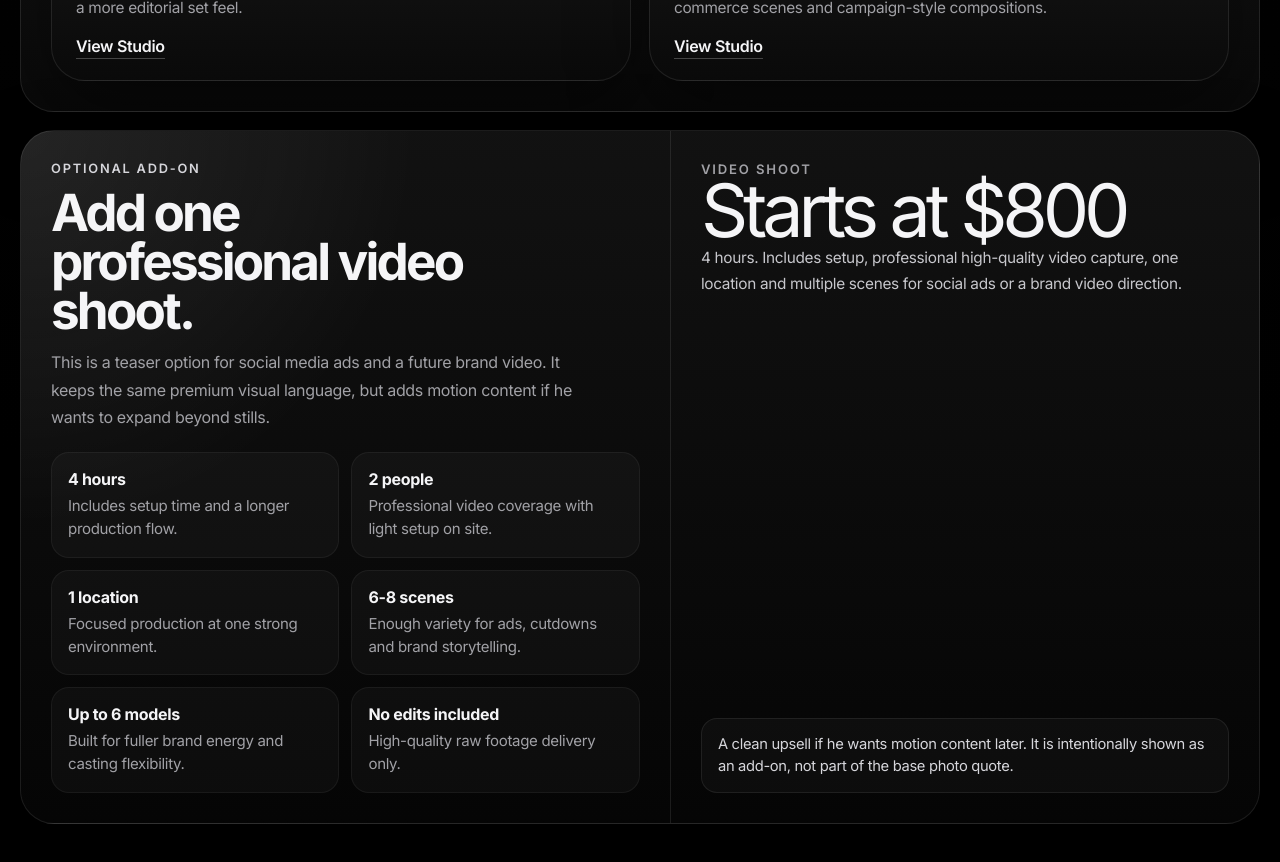
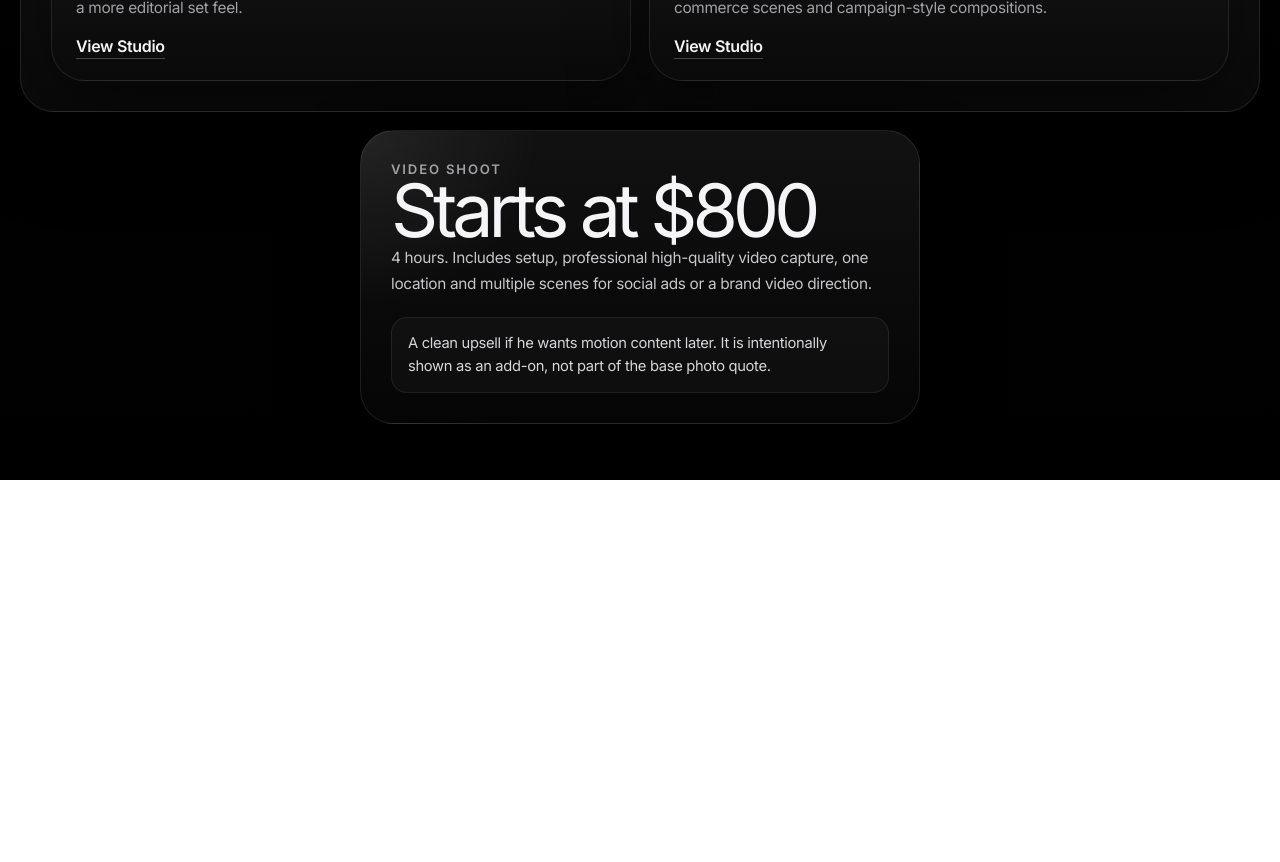
Before and after one commit to DanielSensual/Lottaquotesystem, a Next.js app: page / in a window 1280 px wide. Shown: the part 2760-3622 px from the top of the page. After the commit the page ends 3240 px from the top, so only its background shows below. Built offline with nearby package versions, Linux system fonts and the light colour scheme.

Commit message:
remove video details section, center pricing card

```diff
--- a/app/page.module.css
+++ b/app/page.module.css
@@ -403,6 +403,13 @@
     linear-gradient(180deg, rgba(18, 18, 18, 0.98), rgba(5, 5, 5, 0.98));
 }
 
+.videoCardCentered {
+  grid-template-columns: 1fr;
+  max-width: 560px;
+  margin-left: auto;
+  margin-right: auto;
+}
+
 .videoCopy,
 .videoMeta {
   padding: 30px;
--- a/app/page.tsx
+++ b/app/page.tsx
@@ -174,42 +174,7 @@ export default function Home() {
       </section>
 
       {/* ═══ VIDEO ADD-ON ═══ */}
-      <section className={styles.videoCard}>
-        <div className={styles.videoCopy}>
-          <div className={styles.videoKicker}>Optional Add-On</div>
-          <h2 className={styles.videoTitle}>Add one professional video shoot.</h2>
-          <p>
-            This is a teaser option for social media ads and a future brand video. It keeps the same premium visual language, but adds motion content if he wants to expand beyond stills.
-          </p>
-
-          <div className={styles.videoPoints}>
-            <div className={styles.videoPoint}>
-              <strong>4 hours</strong>
-              <span>Includes setup time and a longer production flow.</span>
-            </div>
-            <div className={styles.videoPoint}>
-              <strong>2 people</strong>
-              <span>Professional video coverage with light setup on site.</span>
-            </div>
-            <div className={styles.videoPoint}>
-              <strong>1 location</strong>
-              <span>Focused production at one strong environment.</span>
-            </div>
-            <div className={styles.videoPoint}>
-              <strong>6-8 scenes</strong>
-              <span>Enough variety for ads, cutdowns and brand storytelling.</span>
-            </div>
-            <div className={styles.videoPoint}>
-              <strong>Up to 6 models</strong>
-              <span>Built for fuller brand energy and casting flexibility.</span>
-            </div>
-            <div className={styles.videoPoint}>
-              <strong>No edits included</strong>
-              <span>High-quality raw footage delivery only.</span>
-            </div>
-          </div>
-        </div>
-
+      <section className={`${styles.videoCard} ${styles.videoCardCentered}`}>
         <aside className={styles.videoMeta}>
           <div>
             <div className={styles.priceLabel}>Video Shoot</div>
```
